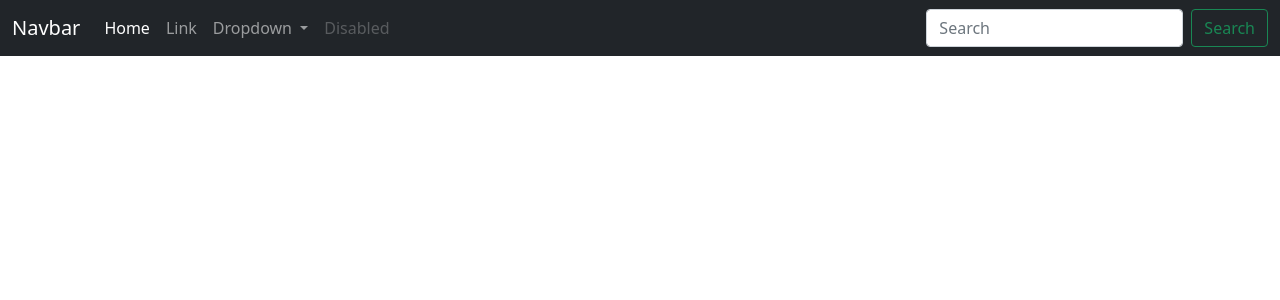
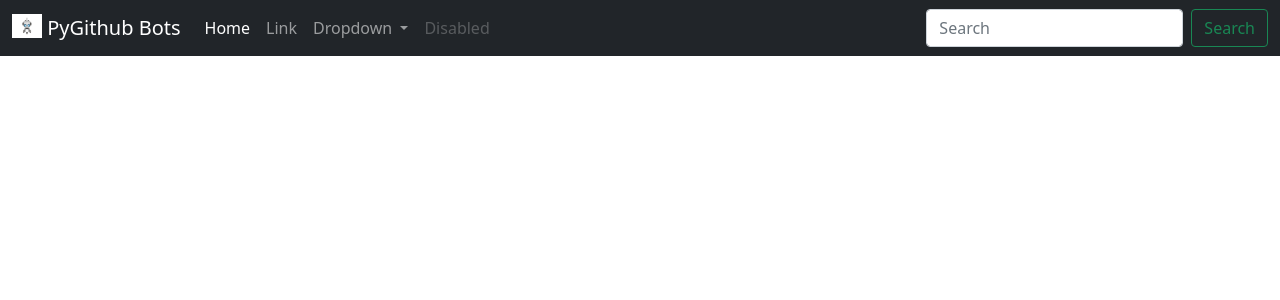
Before and after one commit to 0xvashishth/bot-site, a Django app: page / in a window 1280 px wide. Shown: the top 300 px of the page. Run offline with Django 4.2, Linux system fonts and the light colour scheme.

Commit message:
added files

```diff
--- a/templates/index.html
+++ b/templates/index.html
@@ -8,7 +8,7 @@
     <meta name="viewport" content="width=device-width, initial-scale=1.0" />
     <title>PyGithub Bots</title>
 
-    <link rel="stylesheet" href="assets/style.css" />
+    <link rel="stylesheet" href="{% static 'style.css' %}" />
     <link href="https://fonts.googleapis.com/css2?family=Kumbh+Sans:wght@400;700&display=swap" rel="stylesheet"/>
     <link href="https://cdn.jsdelivr.net/npm/bootstrap@5.0.2/dist/css/bootstrap.min.css" rel="stylesheet" integrity="sha384-EVSTQN3/azprG1Anm3QDgpJLIm9Nao0Yz1ztcQTwFspd3yD65VohhpuuCOmLASjC" crossorigin="anonymous">
     <style type="text/css">
@@ -18,7 +18,10 @@
   <body>
     <nav class="navbar navbar-expand-lg navbar-dark bg-dark">
         <div class="container-fluid">
-          <a class="navbar-brand" href="#">Navbar</a>
+            <a class="navbar-brand" href="#">
+                <img src="{% static 'img/bot.jpg' %}" alt="" width="30" height="24" class="d-inline-block align-text-top">
+                PyGithub Bots
+              </a>
           <button class="navbar-toggler" type="button" data-bs-toggle="collapse" data-bs-target="#navbarSupportedContent" aria-controls="navbarSupportedContent" aria-expanded="false" aria-label="Toggle navigation">
             <span class="navbar-toggler-icon"></span>
           </button>
@@ -54,7 +57,7 @@
       </nav>
 
 
-    <script src="assets/app.js"></script>
+    <script src="{% static 'app.js' %}"></script>
     <script src="https://cdn.jsdelivr.net/npm/bootstrap@5.0.2/dist/js/bootstrap.bundle.min.js" integrity="sha384-MrcW6ZMFYlzcLA8Nl+NtUVF0sA7MsXsP1UyJoMp4YLEuNSfAP+JcXn/tWtIaxVXM" crossorigin="anonymous"></script>
   </body>
 </html>
```
Also changed, not shown: static/app.js (added), static/img/bot.jpg (renamed from media/img/bot.jpg), static/main.css (added), static/style.css (added).
